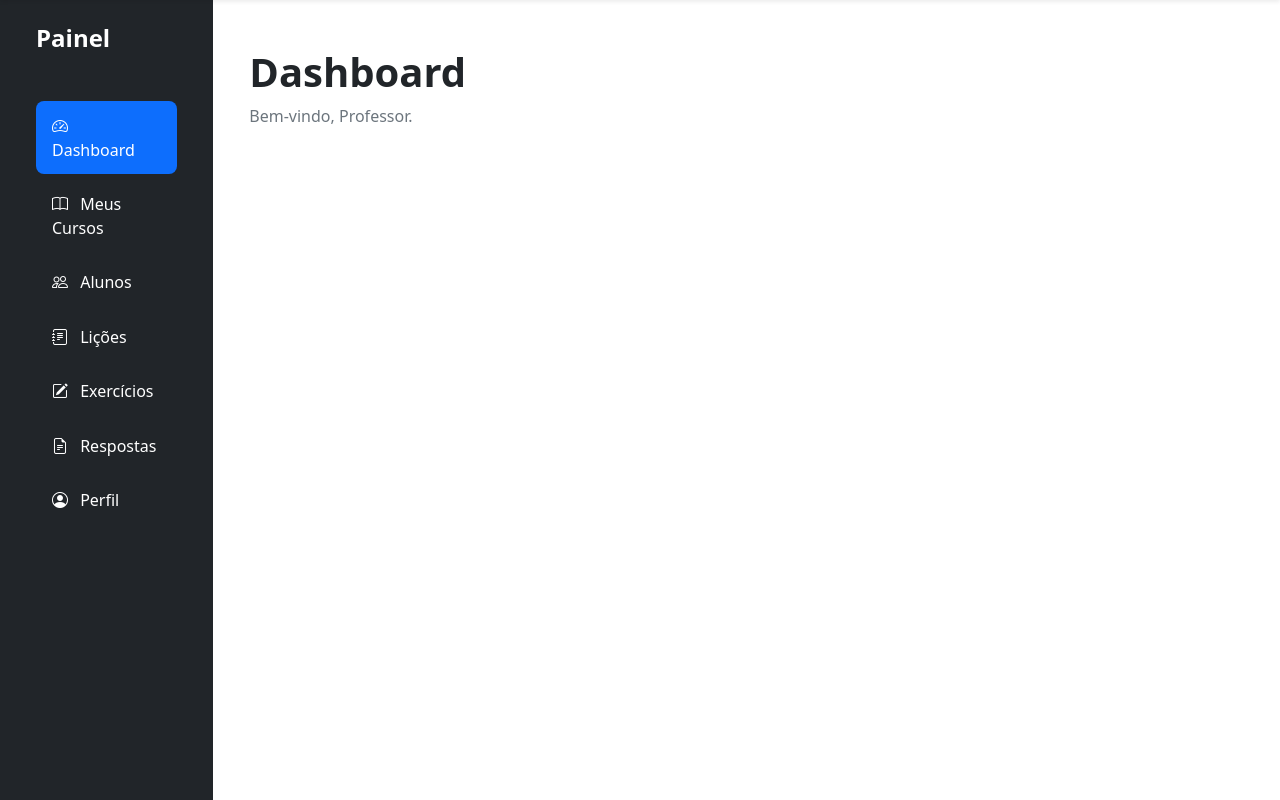
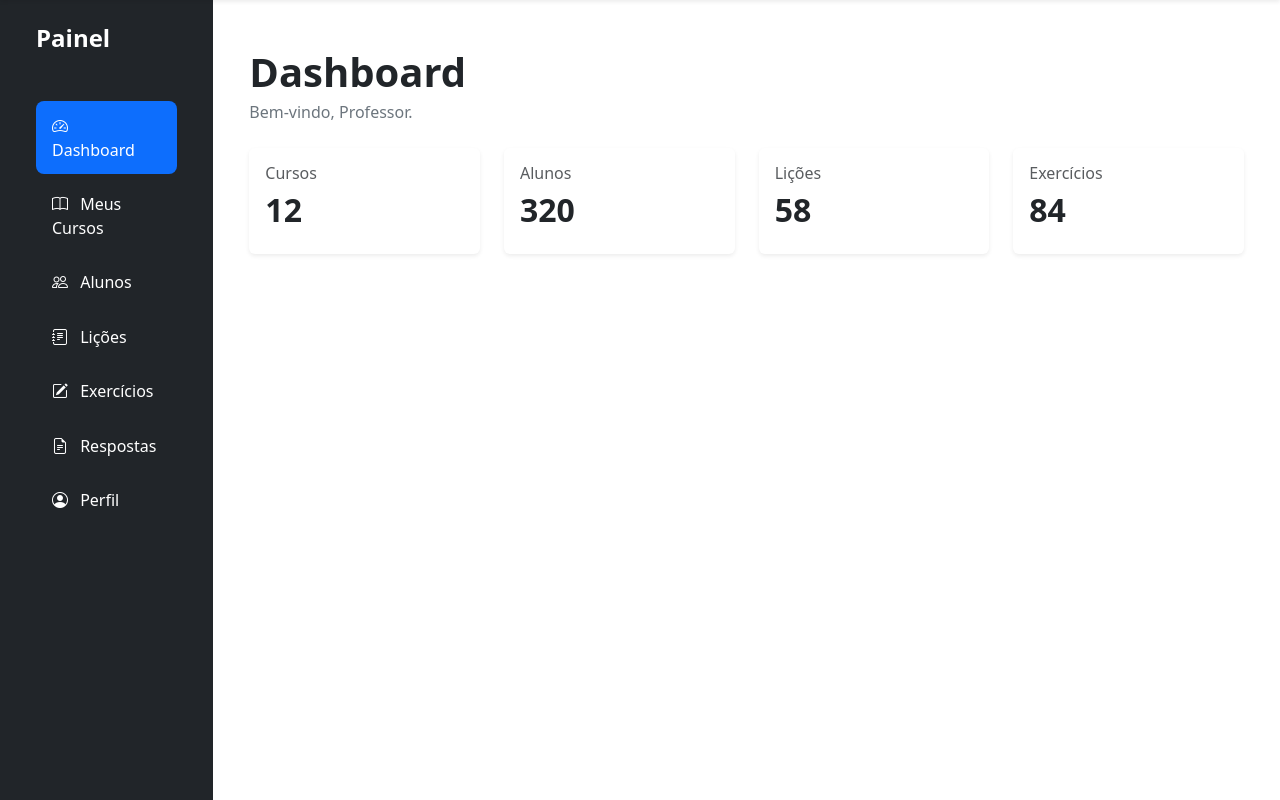
Before and after one commit to SenhorDosSonhos1/MiniClass, a Django app: template courses/templates/courses/teacher_dashboard.html in a window 1280 px wide. Shown: the part 56-856 px from the top of the page. Run offline with Django 5.2, Linux system fonts and the light colour scheme; the template is opened without the code that fills it, so the values that code supplies are empty.

Commit message:
feat: add dashboard statistics cards

```diff
--- a/courses/templates/courses/teacher_dashboard.html
+++ b/courses/templates/courses/teacher_dashboard.html
@@ -1,7 +1,7 @@
 {% extends "base.html" %}
 
 {% block title %}
-    Dashboard | Professor
+Dashboard | Professor
 {% endblock %}
 
 {% block sidebar %}
@@ -12,11 +12,97 @@
 
 <div class="container-fluid py-4">
 
-    <h1 class="fw-bold">Dashboard</h1>
+    <h1 class="fw-bold mb-1">
+        Dashboard
+    </h1>
 
-    <p class="text-secondary">
+    <p class="text-secondary mb-4">
         Bem-vindo, Professor.
     </p>
+
+    <div class="row g-4">
+
+        <div class="col-md-6 col-lg-3">
+
+            <div class="card shadow-sm border-0">
+
+                <div class="card-body">
+
+                    <h6 class="text-muted">
+                        Cursos
+                    </h6>
+
+                    <h2 class="fw-bold">
+                        12
+                    </h2>
+
+                </div>
+
+            </div>
+
+        </div>
+
+        <div class="col-md-6 col-lg-3">
+
+            <div class="card shadow-sm border-0">
+
+                <div class="card-body">
+
+                    <h6 class="text-muted">
+                        Alunos
+                    </h6>
+
+                    <h2 class="fw-bold">
+                        320
+                    </h2>
+
+                </div>
+
+            </div>
+
+        </div>
+
+        <div class="col-md-6 col-lg-3">
+
+            <div class="card shadow-sm border-0">
+
+                <div class="card-body">
+
+                    <h6 class="text-muted">
+                        Lições
+                    </h6>
+
+                    <h2 class="fw-bold">
+                        58
+                    </h2>
+
+                </div>
+
+            </div>
+
+        </div>
+
+        <div class="col-md-6 col-lg-3">
+
+            <div class="card shadow-sm border-0">
+
+                <div class="card-body">
+
+                    <h6 class="text-muted">
+                        Exercícios
+                    </h6>
+
+                    <h2 class="fw-bold">
+                        84
+                    </h2>
+
+                </div>
+
+            </div>
+
+        </div>
+
+    </div>
 
 </div>
 
```
